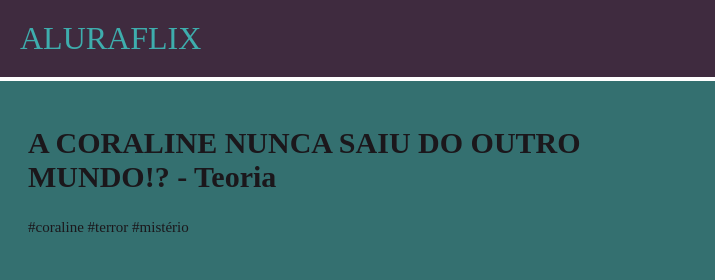
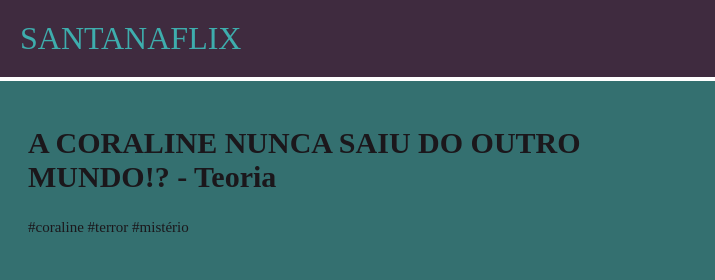
Before and after one commit to evellynsantana16/santanaflix, a plain HTML site: page index.html in a window 1280 px wide. Shown: the top 280 px of the page, 0-715 px from the left. Drawn offline with Linux system fonts and the light colour scheme; a web font is replaced by a local one.

Commit message:
trocando nome de aluraflix para santanaflix

```diff
--- a/index.html
+++ b/index.html
@@ -9,10 +9,10 @@
     <link rel="preconnect" href="https://fonts.gstatic.com" crossorigin>
     <link href="https://fonts.googleapis.com/css2?family=Bona+Nova+SC:ital,wght@0,400;0,700;1,400&display=swap"
         rel="stylesheet">
-    <title>ALURAFLIX</title>
+    <title>SANTANAFLIX</title>
 </head>
 
-<header>ALURAFLIX</header>
+<header>SANTANAFLIX</header>
 <section class="chamada">
 
     <div class="chamada-texto">
```
